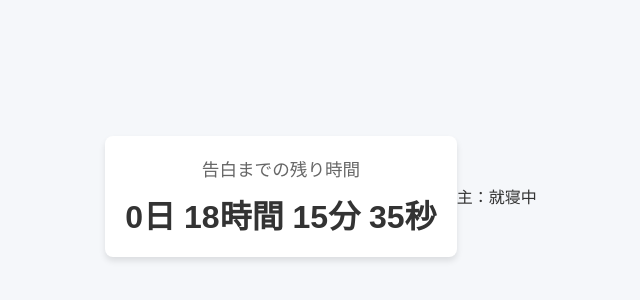
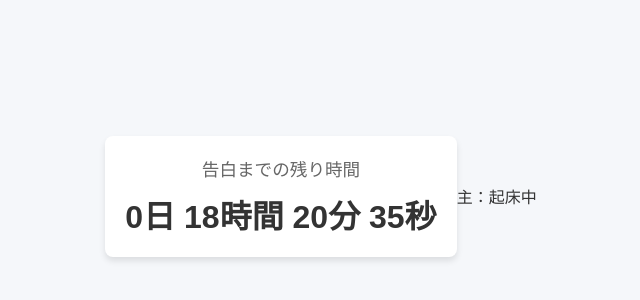
Before and after one commit to countdown-tetris/countdown-tetris.github.io, a plain HTML site: page index.html in a window 1280 px wide. Shown: the part 204-504 px from the top of the page, 319-959 px from the left. Drawn offline with Linux system fonts and the light colour scheme.

Commit message:
Update index.html

```diff
--- a/index.html
+++ b/index.html
@@ -40,7 +40,7 @@
     <div id="difference-timer" class="timer"></div>
 </div>
 <script>
-    const targetDate = new Date(2026, 5, 29, 16, 10, 0);
+    const targetDate = new Date(2026, 5, 29, 16, 15, 0);
     function updateTimer() {
         const now = new Date();
         const diffMs = Math.abs(now - targetDate);
@@ -60,6 +60,6 @@
     setInterval(updateTimer, 1000);
     updateTimer();
 </script>
-<a>主：就寝中</a>
+<a>主：起床中</a>
 </body>
 </html>
```
